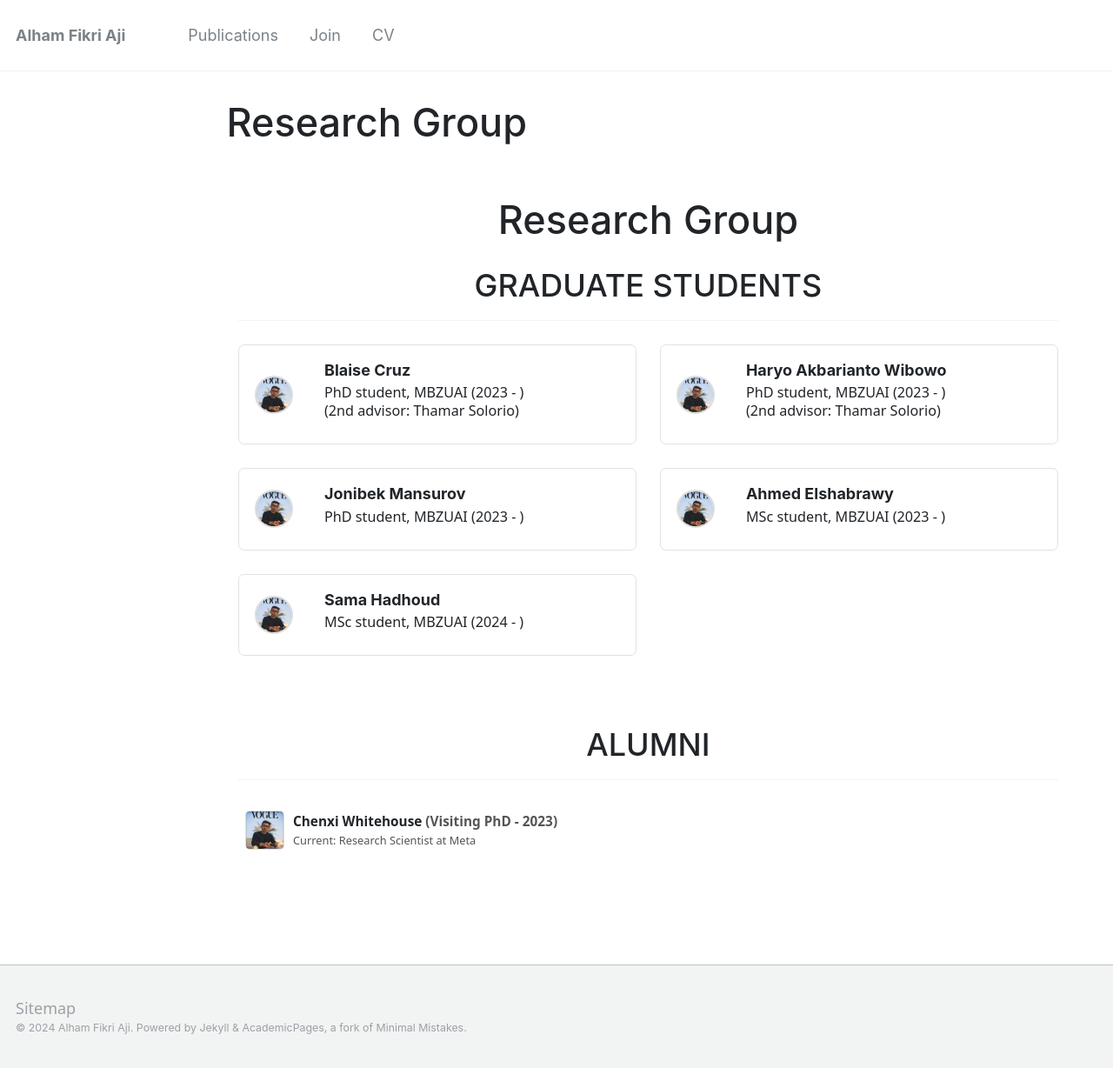
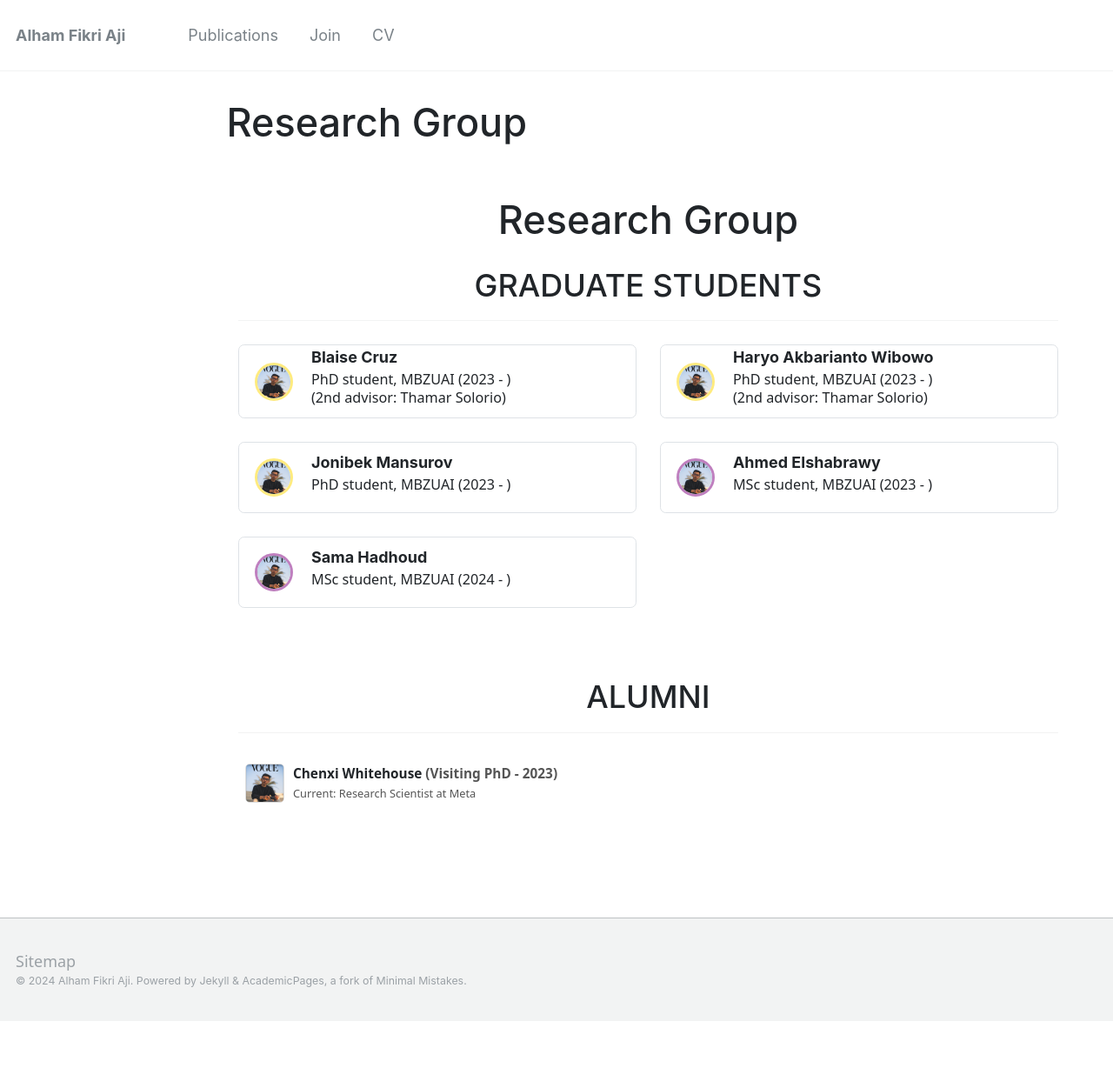
Before and after one commit to afaji/afaji.github.io, a Jekyll site: the page built from _pages/groupside.html, in a window 1280 px wide. Shown: the whole page at 87% size. Built offline with Jekyll 4.4.1, drawn with Linux system fonts in a browser that asks for light colours; after the commit the page ends 1174 px from its top, so only the background shows below that.

Commit message:
Update groupside.html

```diff
--- a/_pages/groupside.html
+++ b/_pages/groupside.html
@@ -16,26 +16,13 @@
 .card {
   display: flex;
   align-items: center;
-  transition: box-shadow 0.3s ease, border-color 0.3s ease;
-  border: 2px solid transparent; /* Default border */
+  transition: box-shadow 0.3s ease, transform 0.3s ease;
+  border: none; /* No border by default */
 }
 
 .card:hover {
-  box-shadow: 0 8px 15px rgba(0, 0, 0, 0.2); /* Subtle shadow on hover */
-  border-color: rgba(0, 0, 0, 0.1); /* Add subtle border on hover */
-}
-
-/* Border Colors by Category */
-.category-phd {
-  border-color: rgba(255, 215, 0, 0.5); /* Gold for PhD */
-}
-
-.category-msc {
-  border-color: rgba(128, 0, 128, 0.5); /* Purple for MSc */
-}
-
-.category-staff {
-  border-color: rgba(0, 0, 255, 0.5); /* Blue for Staff */
+  box-shadow: 0 8px 15px rgba(0, 0, 0, 0.2); /* Shadow on hover */
+  transform: translateY(-5px); /* Slight lift effect on hover */
 }
 
 /* Photo Styling */
@@ -50,14 +37,31 @@
   height: 100%;
   object-fit: cover;
   border-radius: 50%; /* Circular photo */
-  border: 2px solid #ddd; /* Light gray border for the photo */
+  border: 3px solid transparent; /* Border based on category */
+  transition: border-color 0.3s ease;
+}
+
+/* Border Colors by Category */
+.category-phd .photo {
+  border-color: rgba(255, 215, 0, 0.5); /* Gold for PhD */
+}
+
+.category-msc .photo {
+  border-color: rgba(128, 0, 128, 0.5); /* Purple for MSc */
+}
+
+.category-staff .photo {
+  border-color: rgba(0, 0, 255, 0.5); /* Blue for Staff */
 }
 
 /* Card Body */
 .card-body {
   flex-grow: 1;
+  padding: 3px; /* Add space between the text and the photo */
+  text-align: left;
   position: relative;
 }
+
 
 .card-title {
   font-weight: bold;
```
